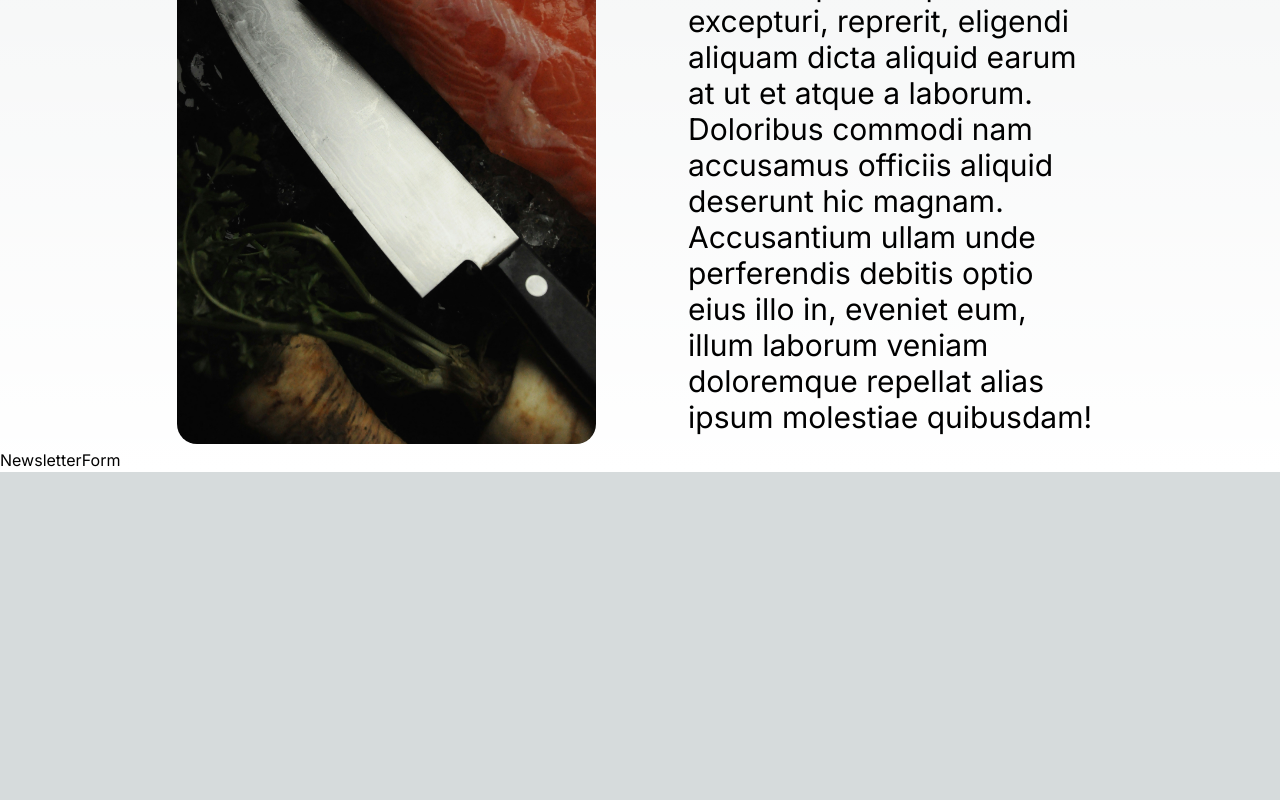
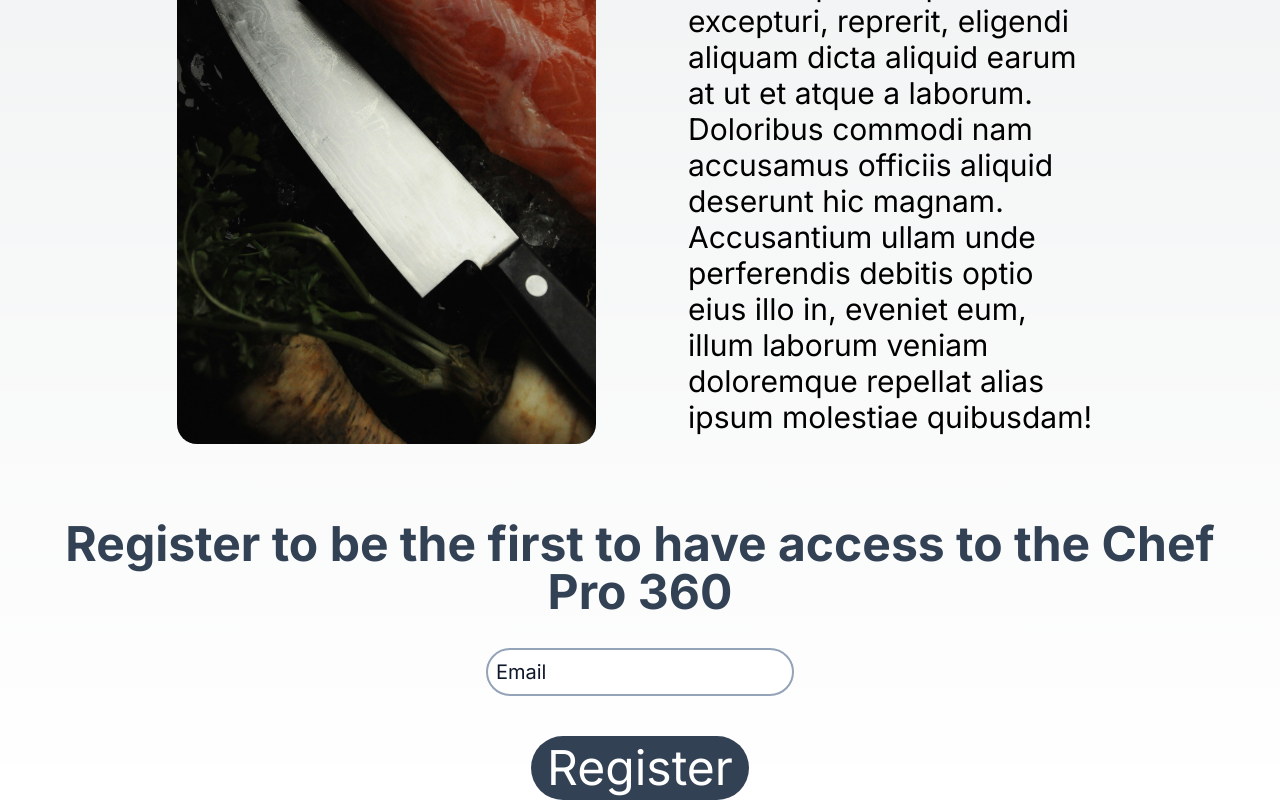
Before and after one commit to TheoPIERSON/chef-pro, a Next.js app: page / in a window 1280 px wide. Shown: the part 1882-2682 px from the top of the page. Before the commit the page ends 2354 px from the top, so only its background shows below. Built offline with nearby package versions, Linux system fonts and the light colour scheme.

Commit message:
feat update newsletter form

```diff
--- a/src/app/components/newsletter-form.tsx
+++ b/src/app/components/newsletter-form.tsx
@@ -1,7 +1,25 @@
 import React from "react";
 
 const NewsletterForm = () => {
-  return <div>NewsletterForm</div>;
+  return (
+    <form action="" className="grid place-items-center justify-center mt-20">
+      <h1 className="font-bold p-8 text-center text-3xl md:text-5xl text-slate-700 h-20 flex items-center">
+        Register to be the first to have access to the Chef Pro 360
+      </h1>
+      <input
+        type="email"
+        name="email"
+        placeholder="Email"
+        className=" m-10 p-2 rounded-full text-xl placeholder:text-slate-900 bord duration-300 border-solid border-2 border-slate-400 active:bg-slate-400 focus:bg-slate-400 focus:placeholder:text-white"
+      />
+      <button
+        className="text-white text-center text-2xl md:text-4xl lg:text-5xl drop-shadow-ld bg-slate-700 p-2 pr-4 pl-4 inline-block mx-auto rounded-full duration-300
+          hover:text-slate-700 hover:white"
+      >
+        Register
+      </button>
+    </form>
+  );
 };
 
 export default NewsletterForm;
```
